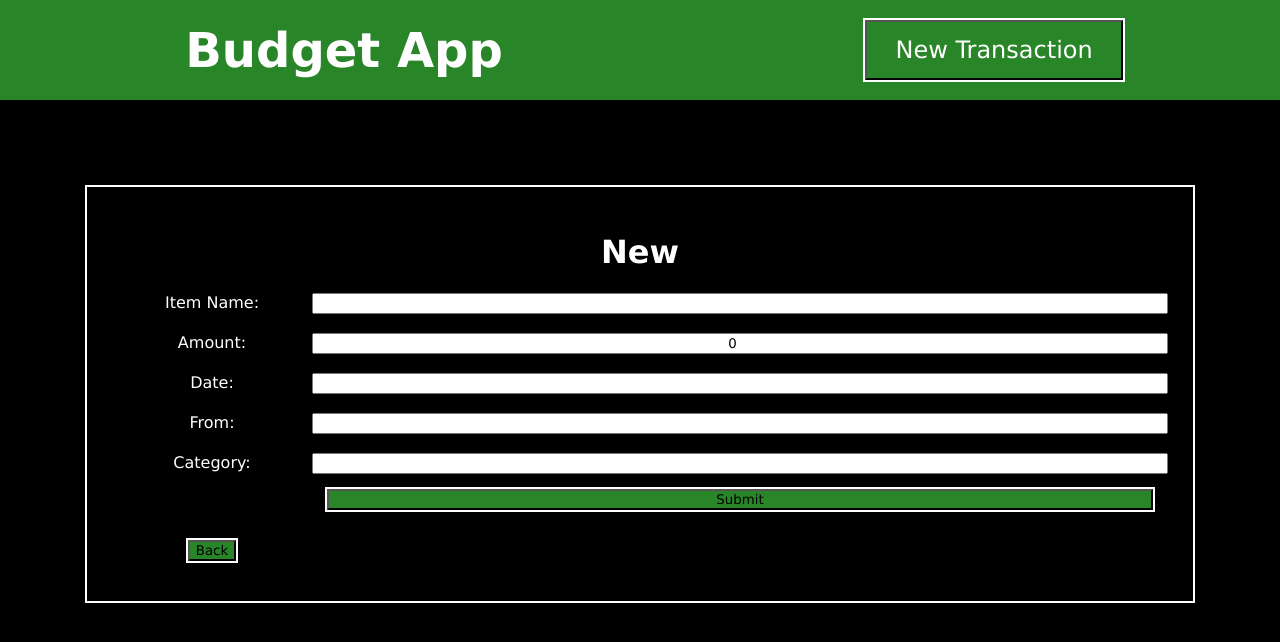
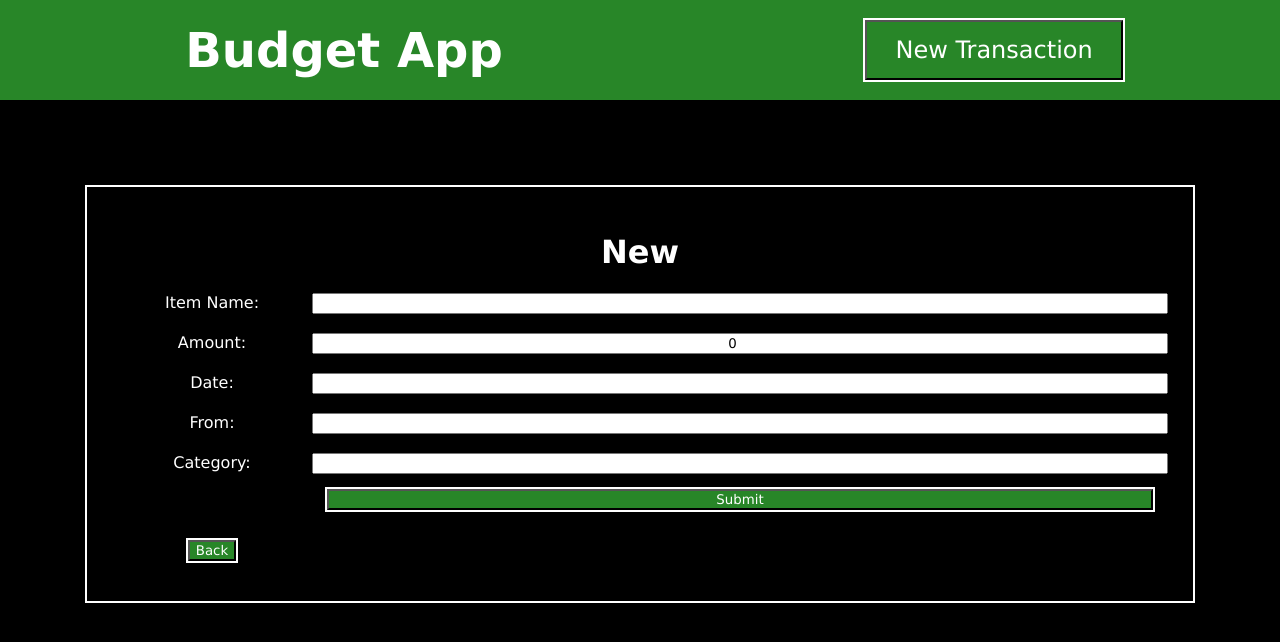
Before and after one commit to MarsiaRochelin/budget_app_frontend, a React (Create React App) app: page /transactions/new in a window 1280 px wide. Shown: the top 642 px of the page. Built offline with nearby package versions, Linux system fonts and the light colour scheme; no server answers; the HTML template or start-up script is replaced by a standard one.

Commit message:
CSS tweaks, READ.ME tweaks, and deployment tweaks

```diff
--- a/src/transaction.css
+++ b/src/transaction.css
@@ -1,9 +1,10 @@
 .backButton,
 .editButton,
 .deleteButton {
+  margin: 15px;
+  outline: 2px solid white;
   background-color: rgb(40, 134, 40);
-  outline: 2px solid white;
-  margin: 15px;
+  color: white;
 }
 
 .amount {
--- a/src/transactionEditForm.css
+++ b/src/transactionEditForm.css
@@ -15,6 +15,7 @@ label {
   grid-column: 2 / 3;
 }
 
+/* make submit button smaller */
 .submit,
 .backbutton {
   background-color: rgb(40, 134, 40);
--- a/src/transactionNewForm.css
+++ b/src/transactionNewForm.css
@@ -15,13 +15,11 @@ label {
   grid-column: 2 / 3;
 }
 
-.submit {
+/* make submit button smaller */
+.submit,
+.backbutton {
+  margin: 15px;
+  outline: 2px solid white;
   background-color: rgb(40, 134, 40);
-  outline: 2px solid white;
+  color: white;
 }
-
-.backButton {
-  background-color: rgb(40, 134, 40);
-  outline: 2px solid white;
-  margin: 15px;
-}
--- a/src/transactions.css
+++ b/src/transactions.css
@@ -17,6 +17,7 @@
   background-color: rgb(40, 134, 40);
   outline: 2px solid white;
   margin: 10px;
+  color: white;
 }
 
 li {
```
Also changed, not shown: 2 other files (tests, documents, lock files or other folders).
